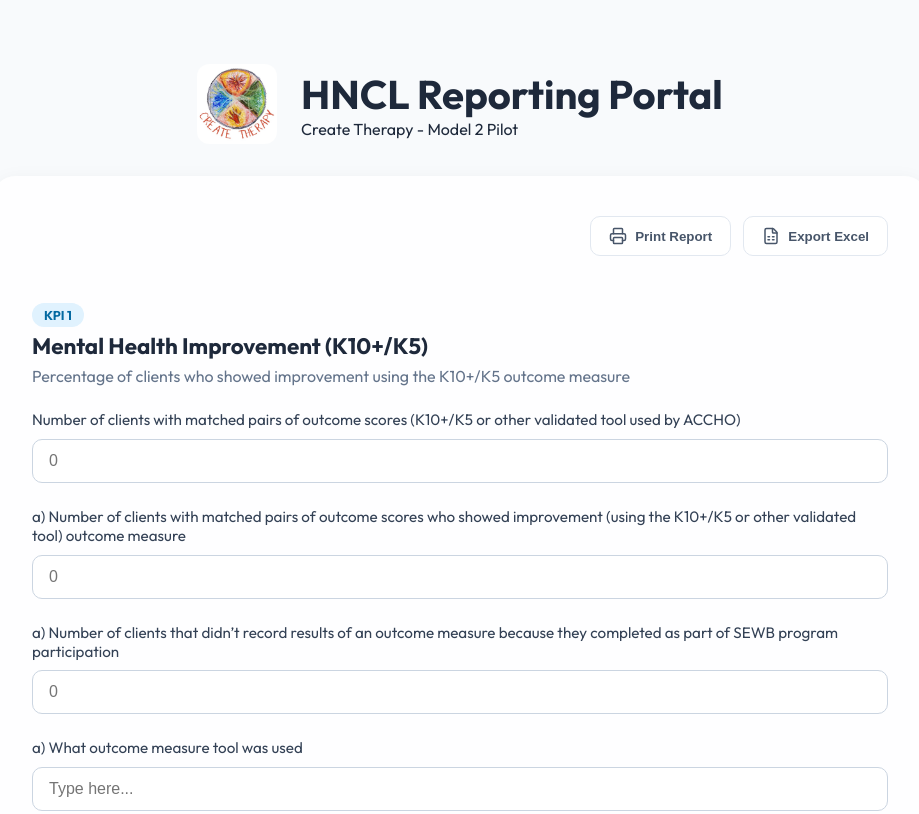
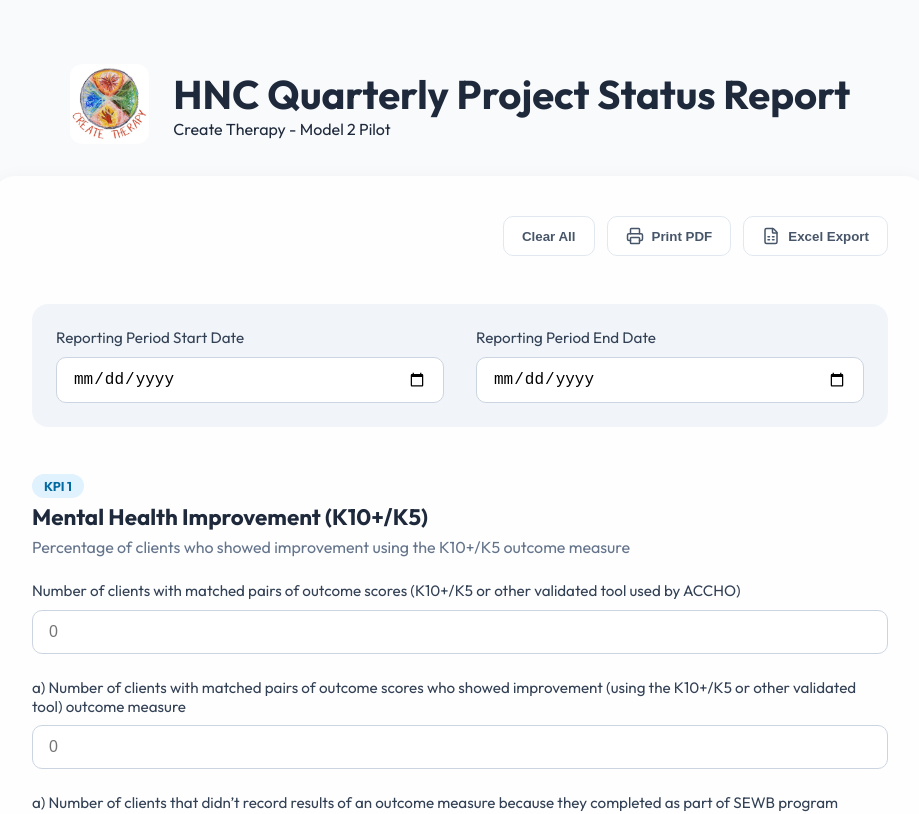
Before and after one commit to SteveNossiter/hnc-mod-2-reporting, a React (Vite) app: page / in a window 1280 px wide. Shown: the top 814 px of the page, without its empty margins (180-1099 px from the left). Built offline with nearby package versions, Linux system fonts and the light colour scheme.

Commit message:
Update title, add date period, and implement localStorage auto-save

```diff
--- a/src/App.jsx
+++ b/src/App.jsx
@@ -4,8 +4,17 @@
 import { kpiData } from './data';
 
 function App() {
-  const [formData, setFormData] = useState({});
+  // Initialize state from localStorage if available
+  const [formData, setFormData] = useState(() => {
+    const saved = localStorage.getItem('hnc_report_draft');
+    return saved ? JSON.parse(saved) : {};
+  });
   const [submitted, setSubmitted] = useState(false);
+
+  // Auto-save to localStorage whenever formData changes
+  React.useEffect(() => {
+    localStorage.setItem('hnc_report_draft', JSON.stringify(formData));
+  }, [formData]);
 
   const handleInputChange = (id, value) => {
     setFormData((prev) => ({
@@ -15,35 +24,31 @@
   };
 
   const handleDownloadExcel = () => {
-    // Transform data for Excel matching the screenshot format
     const rows = [];
+    // Add Reporting Period info to top of Excel
+    rows.push({ 'No.': 'REPORTING PERIOD:', 'KPI / Other Data': `${formData.period_start || '---'} to ${formData.period_end || '---'}` });
+    rows.push({});
+
     kpiData.forEach(section => {
       section.questions.forEach((q, index) => {
+        if (q.type === 'header') return;
         rows.push({
-          'No.': index === 0 ? section.id : '', // Only show number on first row of section for clarity
-          'KPI / Other Data': index === 0 ? section.kpi : '', // Only show KPI on first row
+          'No.': index === 0 ? section.id : '',
+          'KPI / Other Data': index === 0 ? section.kpi : '',
           'Reporting Questions': q.label,
           'Reporting Answers': formData[q.id] || ''
         });
       });
-      // Add an empty row between sections for better readability in Excel
       rows.push({});
     });
 
     const worksheet = XLSX.utils.json_to_sheet(rows);
-
-    // Set column widths for better default view
-    const wscols = [
-      { wch: 5 },  // No.
-      { wch: 40 }, // KPI / Other Data
-      { wch: 50 }, // Reporting Questions
-      { wch: 40 }  // Reporting Answers
-    ];
+    const wscols = [{ wch: 8 }, { wch: 40 }, { wch: 55 }, { wch: 45 }];
     worksheet['!cols'] = wscols;
 
     const workbook = XLSX.utils.book_new();
-    XLSX.utils.book_append_sheet(workbook, worksheet, 'HNCL Reporting');
-    XLSX.writeFile(workbook, 'HNCL_Reporting_Data.xlsx');
+    XLSX.utils.book_append_sheet(workbook, worksheet, 'HNC Report');
+    XLSX.writeFile(workbook, `HNC_Status_Report_${formData.period_start || 'Draft'}.xlsx`);
   };
 
   const handlePrint = () => {
@@ -56,9 +61,16 @@
     setTimeout(() => setSubmitted(false), 3000);
   };
 
+  const handleClear = () => {
+    if (window.confirm("Are you sure? This will delete all entered data for this report.")) {
+      setFormData({});
+      localStorage.removeItem('hnc_report_draft');
+    }
+  };
+
   return (
     <div className="app-wrapper">
-      {/* Printable Report Section (Hidden in Screen View) */}
+      {/* Printable Report Section */}
       <div id="printable-report" className="print-only">
         <div className="letterhead">
           <div className="letterhead-logo">
@@ -67,14 +79,13 @@
           <div className="letterhead-info">
             <h2>Create Therapy</h2>
             <p>Level 1, 131 Keen Street, Lismore, NSW 2480</p>
-            <p><strong>Phone:</strong> 0402 630 184</p>
-            <p><strong>Email:</strong> sil@createtherapy.com.au</p>
+            <p><strong>Phone:</strong> 0402 630 184 | <strong>Email:</strong> sil@createtherapy.com.au</p>
           </div>
         </div>
         <hr />
         <div className="report-title">
-          <h1>HNCL Services Reporting - Model 2</h1>
-          <p>Date: {new Date().toLocaleDateString()}</p>
+          <h1>HNC Quarterly Project Status Report</h1>
+          <p><strong>Reporting Period:</strong> {formData.period_start || '---'} to {formData.period_end || '---'}</p>
         </div>
 
         <table className="report-table">
@@ -107,7 +118,7 @@
           <div className="brand-header">
             <img src="/logo.jpg" alt="Logo" className="header-logo" />
             <div>
-              <h1>HNCL Reporting Portal</h1>
+              <h1>HNC Quarterly Project Status Report</h1>
               <p className="subtitle">Create Therapy - Model 2 Pilot</p>
             </div>
           </div>
@@ -115,12 +126,34 @@
 
         <form onSubmit={handleSubmit} className="form-card">
           <div className="top-actions">
-             <button type="button" onClick={handlePrint} className="btn-secondary">
-              <Printer size={18} /> Print Report
+            <button type="button" onClick={handleClear} className="btn-secondary danger-hover">
+              Clear All
+            </button>
+            <button type="button" onClick={handlePrint} className="btn-secondary">
+              <Printer size={18} /> Print PDF
             </button>
             <button type="button" onClick={handleDownloadExcel} className="btn-secondary">
-              <FileSpreadsheet size={18} /> Export Excel
+              <FileSpreadsheet size={18} /> Excel Export
             </button>
+          </div>
+
+          <div className="report-period-selection">
+            <div className="field-group">
+              <label>Reporting Period Start Date</label>
+              <input
+                type="date"
+                value={formData.period_start || ''}
+                onChange={(e) => handleInputChange('period_start', e.target.value)}
+              />
+            </div>
+            <div className="field-group">
+              <label>Reporting Period End Date</label>
+              <input
+                type="date"
+                value={formData.period_end || ''}
+                onChange={(e) => handleInputChange('period_end', e.target.value)}
+              />
+            </div>
           </div>
 
           {kpiData.map((section) => (
--- a/src/index.css
+++ b/src/index.css
@@ -78,7 +78,21 @@
   width: 100%; padding: 12px 16px; border: 1px solid #cbd5e1; border-radius: 10px; font-size: 1rem;
 }
 
-.form-footer-actions { display: flex; justify-content: center; margin-top: 2rem; }
+.report-period-selection {
+  display: grid;
+  grid-template-columns: 1fr 1fr;
+  gap: 2rem;
+  margin-bottom: 3rem;
+  padding: 1.5rem;
+  background: #f1f5f9;
+  border-radius: 16px;
+}
+
+.danger-hover:hover {
+  background: #fee2e2;
+  border-color: #ef4444;
+  color: #b91c1c;
+}
 
 .btn-primary {
   background: #2563eb; color: white; padding: 16px 32px; border-radius: 12px;
```
